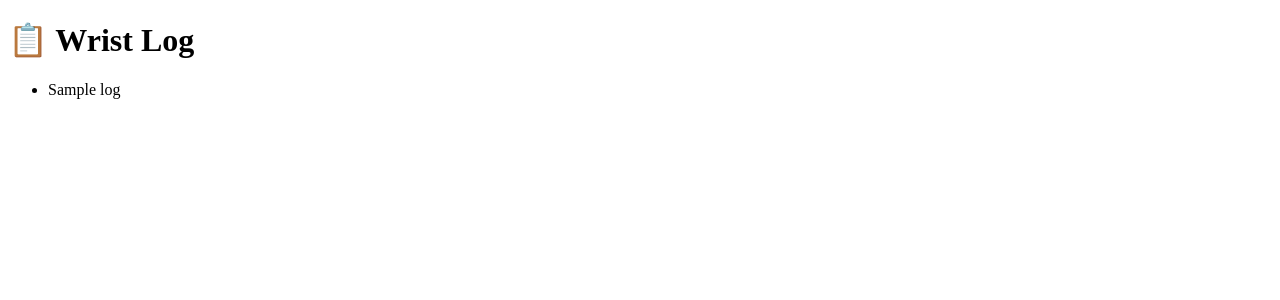
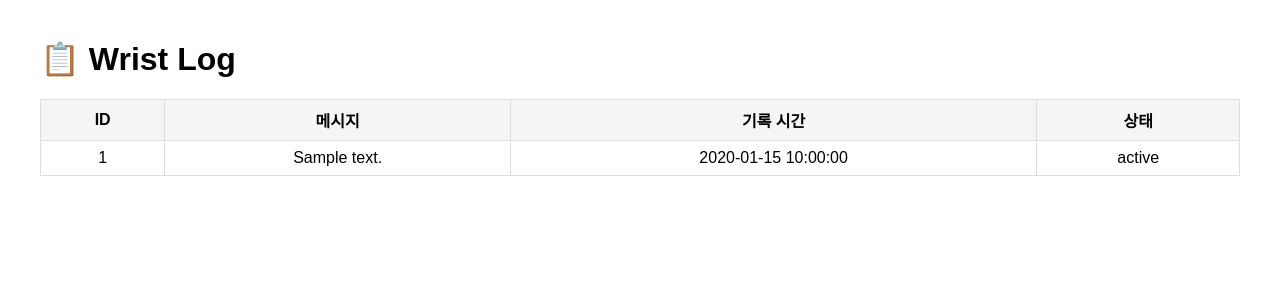
Before and after one commit to dndhorgjs/flask_server, a Python web app: template templates/index.html in a window 1280 px wide. Shown: the top 300 px of the page. Run offline with Jinja, Linux system fonts and the light colour scheme; the template is opened without the code that fills it: most values are stand-ins (such as "Sample title", 1, 10 or a date in 2020).

Commit message:
Update index.html

```diff
--- a/templates/index.html
+++ b/templates/index.html
@@ -1,12 +1,31 @@
 <!DOCTYPE html>
 <html>
-<head><title>로그 보기</title></head>
+<head>
+    <title>Wrist Log</title>
+    <style>
+        body { font-family: Arial; margin: 40px; }
+        table { border-collapse: collapse; width: 100%; }
+        th, td { padding: 8px 12px; border: 1px solid #ddd; text-align: center; }
+        th { background-color: #f5f5f5; }
+    </style>
+</head>
 <body>
     <h1>📋 Wrist Log</h1>
-    <ul>
+    <table>
+        <tr>
+            <th>ID</th>
+            <th>메시지</th>
+            <th>기록 시간</th>
+            <th>상태</th>
+        </tr>
         {% for log in logs %}
-        <li>{{ log }}</li>
+        <tr>
+            <td>{{ log.id }}</td>
+            <td>{{ log.message }}</td>
+            <td>{{ log.created_at }}</td>
+            <td>{{ log.status }}</td>
+        </tr>
         {% endfor %}
-    </ul>
+    </table>
 </body>
 </html>
```
